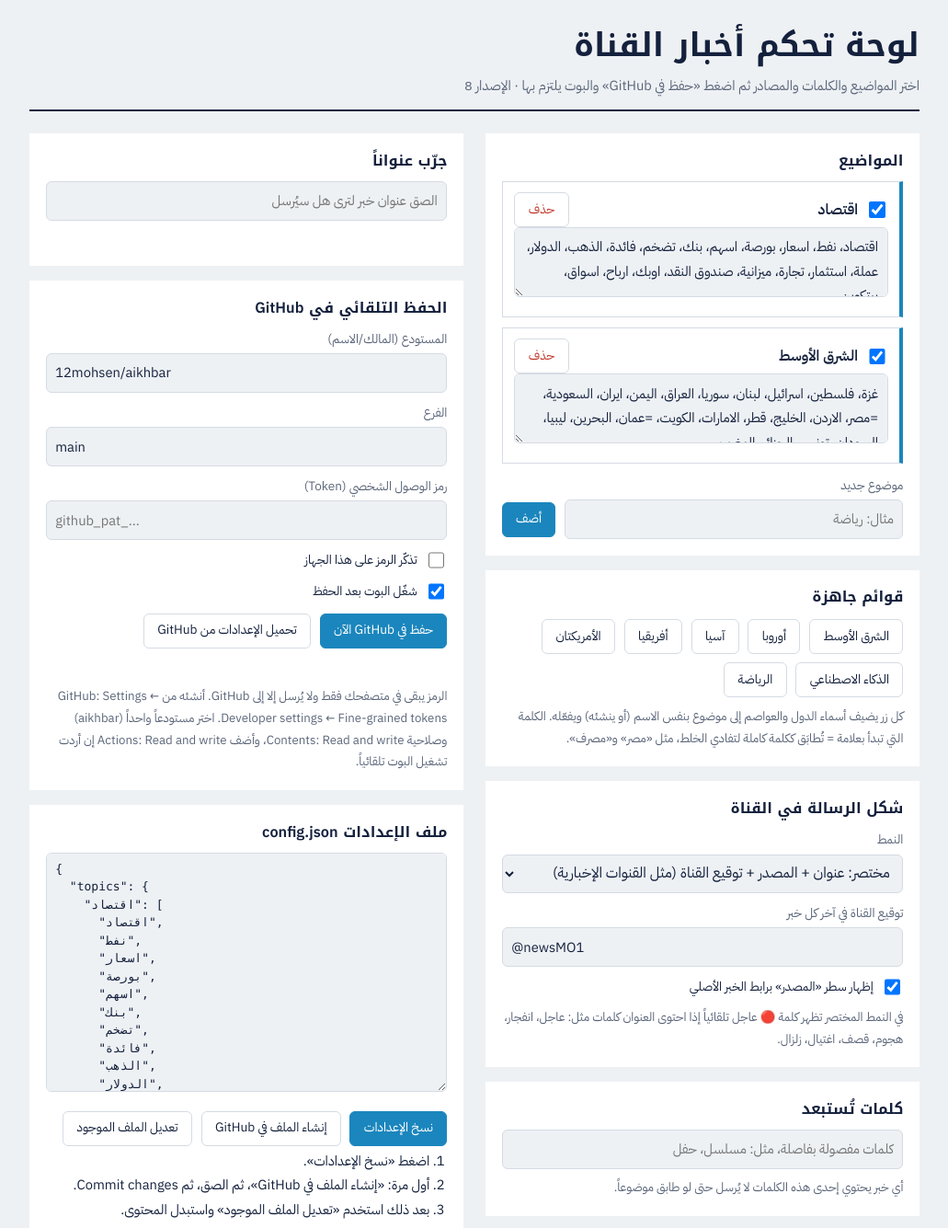
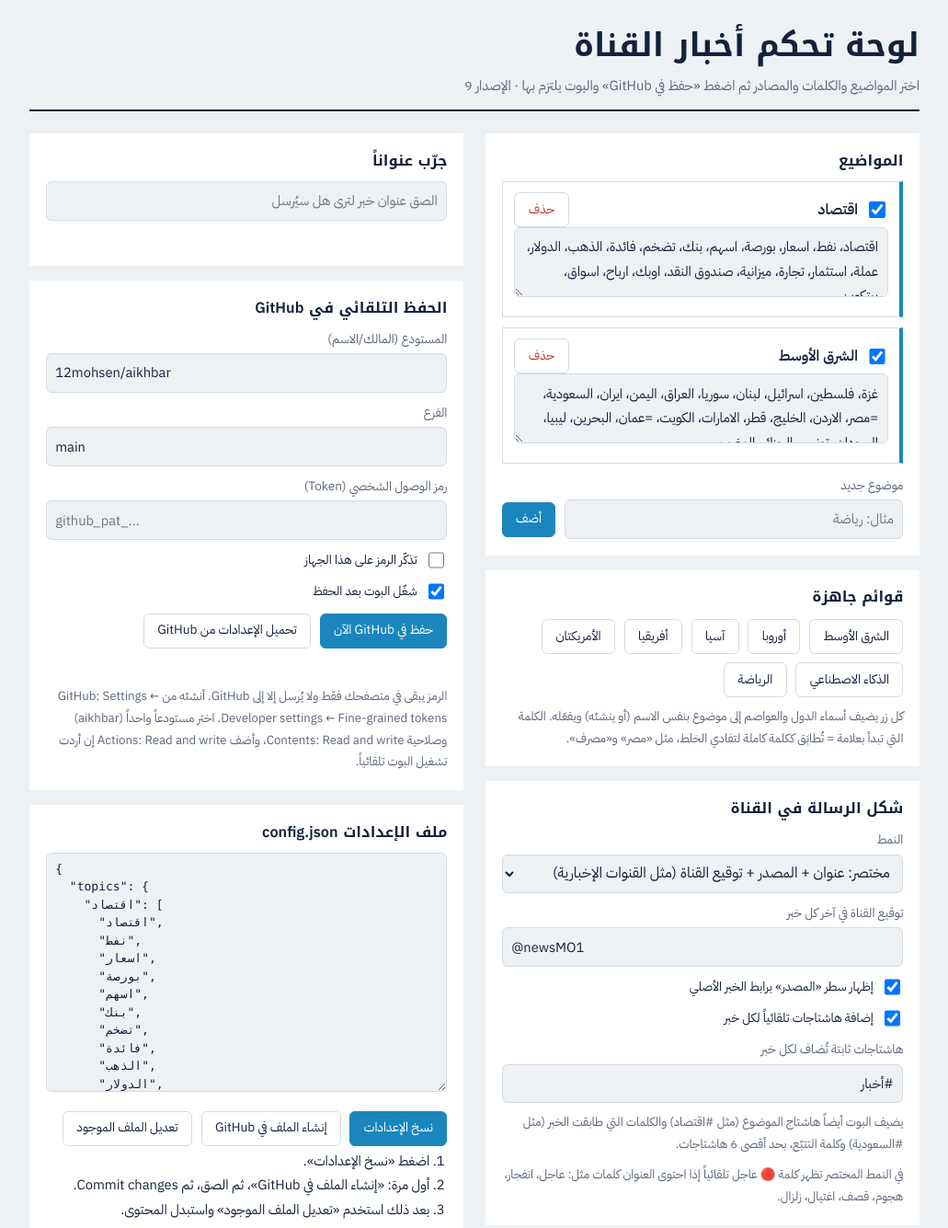
Before and after one commit to 12mohsen/aikhbar-panel, a plain HTML site: page index.html in a window 1280 px wide. Shown: the top 1335 px of the page at 92% size, without its empty margins (124-1155 px from the left). Drawn offline with Linux system fonts and the light colour scheme; no server answers.

Commit message:
تحديث هشتاق

```diff
--- a/index.html
+++ b/index.html
@@ -47,7 +47,7 @@ ol{margin:.2rem 0 0;padding-inline-start:1.2rem;font-size:.92rem}
 </head>
 <body>
 <div class="wrap">
-<header><h1>لوحة تحكم أخبار القناة</h1><p>اختر المواضيع والكلمات والمصادر ثم اضغط «حفظ في GitHub» والبوت يلتزم بها · الإصدار 8</p></header>
+<header><h1>لوحة تحكم أخبار القناة</h1><p>اختر المواضيع والكلمات والمصادر ثم اضغط «حفظ في GitHub» والبوت يلتزم بها · الإصدار 9</p></header>
 
 <div>
   <section>
@@ -71,6 +71,10 @@ ol{margin:.2rem 0 0;padding-inline-start:1.2rem;font-size:.92rem}
     <label for="sts">توقيع القناة في آخر كل خبر</label>
     <input type="text" id="sts" dir="ltr" placeholder="@newsMO1">
     <label class="sw" style="display:flex;gap:.5rem;align-items:center;color:var(--ink)"><input type="checkbox" id="stso"> إظهار سطر «المصدر» برابط الخبر الأصلي</label>
+    <label class="sw" style="display:flex;gap:.5rem;align-items:center;color:var(--ink)"><input type="checkbox" id="sth"> إضافة هاشتاجات تلقائياً لكل خبر</label>
+    <label for="sthf">هاشتاجات ثابتة تُضاف لكل خبر</label>
+    <input type="text" id="sthf" placeholder="#أخبار، #الأخبار_العاجلة">
+    <p class="note">يضيف البوت أيضاً هاشتاج الموضوع (مثل #اقتصاد) والكلمات التي طابقت الخبر (مثل #السعودية) وكلمة التتبّع، بحد أقصى 6 هاشتاجات.</p>
     <p class="note">في النمط المختصر تظهر كلمة 🔴 عاجل تلقائياً إذا احتوى العنوان كلمات مثل: عاجل، انفجار، هجوم، قصف، اغتيال، زلزال.</p>
   </section>
   <section>
@@ -147,6 +151,7 @@ var HAD_LOCAL=!!(S&&S.topics&&S.feeds);
 if(!S||!S.topics||!S.feeds)S=JSON.parse(JSON.stringify(DEF));
 if(!S.track)S.track=[];
 if(!S.style)S.style={mode:"short",signature:"@newsMO1",show_source:true};
+S.style=Object.assign({auto_hashtags:true,hashtags:["#أخبار"],max_tags:6},S.style);
 S.feeds=S.feeds.filter(function(u){
   var m=u.match(/news\.google\.com\/rss\/search\?q=([^&]*)/);
   if(!m)return true;
@@ -304,10 +309,12 @@ async function ghSave(){
     markSynced();ghStatus(msg+" ✓","y");
   }catch(e){ghStatus(e.message||"حدث خطأ في الاتصال","n")}
 }
-function syncStyleUI(){$("stm").value=S.style.mode||"short";$("sts").value=S.style.signature||"";$("stso").checked=S.style.show_source!==false}
+function syncStyleUI(){$("stm").value=S.style.mode||"short";$("sts").value=S.style.signature||"";$("stso").checked=S.style.show_source!==false;$("sth").checked=S.style.auto_hashtags!==false;$("sthf").value=(S.style.hashtags||[]).join("، ")}
 $("stm").onchange=function(){S.style.mode=$("stm").value;update()};
 $("sts").oninput=function(){S.style.signature=$("sts").value.trim();update()};
 $("stso").onchange=function(){S.style.show_source=$("stso").checked;update()};
+$("sth").onchange=function(){S.style.auto_hashtags=$("sth").checked;update()};
+$("sthf").oninput=function(){S.style.hashtags=parse($("sthf").value).map(function(x){return x.charAt(0)==="#"?x:"#"+x});update()};
 function cfgStr(){return JSON.stringify(cfg())}
 function markSynced(){try{localStorage.setItem("synced",cfgStr())}catch(e){}}
 function isDirty(){try{var sy=localStorage.getItem("synced");return sy===null||sy!==cfgStr()}catch(e){return false}}
@@ -322,7 +329,7 @@ async function ghLoad(silent){
     var c=JSON.parse(new TextDecoder().decode(Uint8Array.from(bin,function(ch){return ch.charCodeAt(0)})));
     S.topics=c.topics||S.topics;S.active=c.active||[];S.exclude=c.exclude||[];S.max=c.max_per_run||5;
     S.track=[];S.feeds=[];
-    if(c.style)S.style=c.style;syncStyleUI();
+    if(c.style)S.style=Object.assign({auto_hashtags:true,hashtags:["#أخبار"],max_tags:6},c.style);syncStyleUI();
     (c.feeds||[]).forEach(function(u){
       var m=u.match(/news\.google\.com\/rss\/search\?q=([^&]*)/);
       if(m){try{var q=decodeURIComponent(m[1].replace(/\+/g," ")).replace(/\s*when:\S+/,"").trim();if(q&&S.track.indexOf(q)<0)S.track.push(q)}catch(e){}}
```
